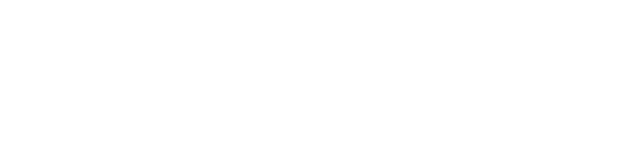
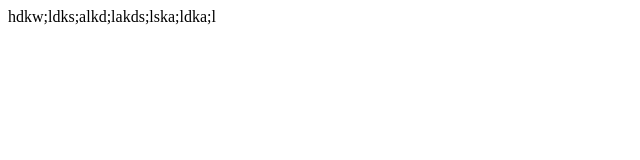
Before and after one commit to kodirov8788/kunugi1994, a plain HTML site: page index.html in a window 1280 px wide. Shown: the whole page, without its empty margins (0-640 px from the left). Drawn offline with Linux system fonts and the light colour scheme.

Commit message:
sa;ljd;lsakl;d

```diff
--- a/index.html
+++ b/index.html
@@ -10,7 +10,7 @@
 </head>
 
 <body>
-
+   hdkw;ldks;alkd;lakds;lska;ldka;l
 </body>
 <script src="./app.js"></script>
 
```
